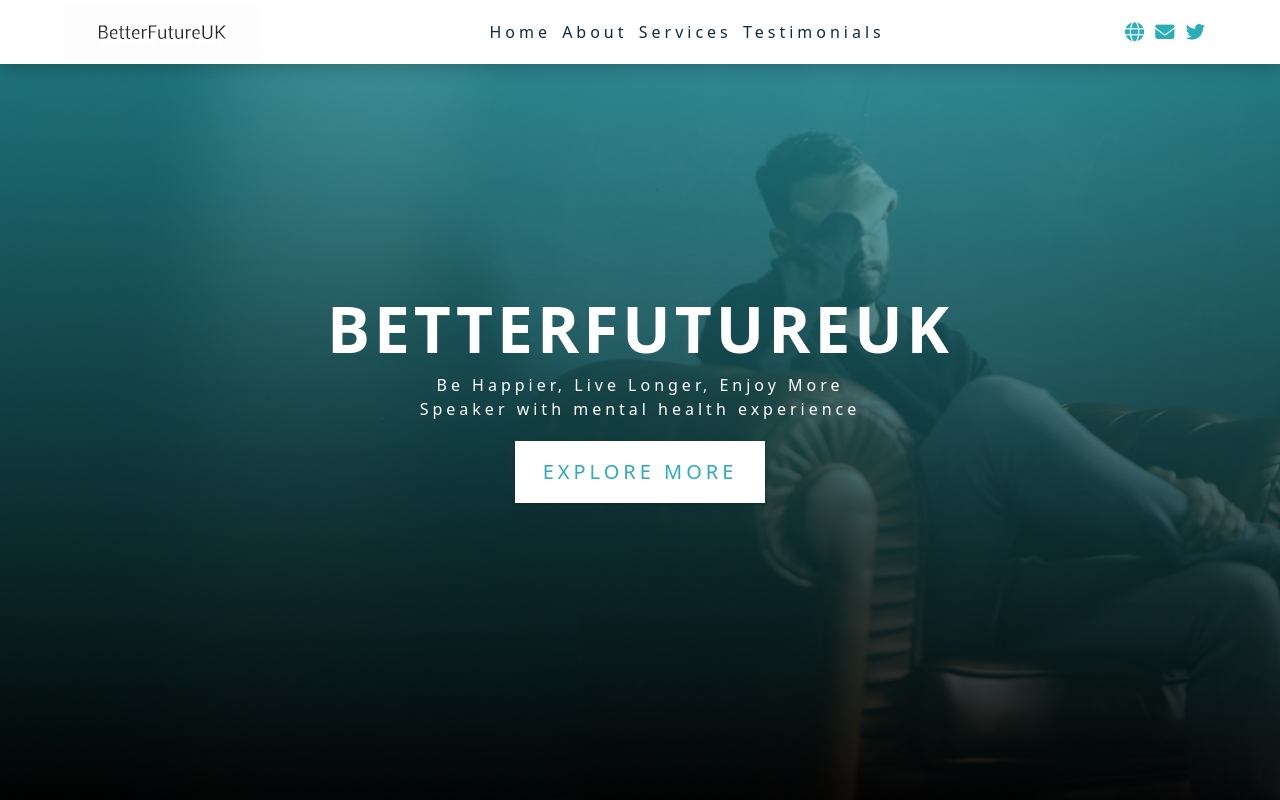
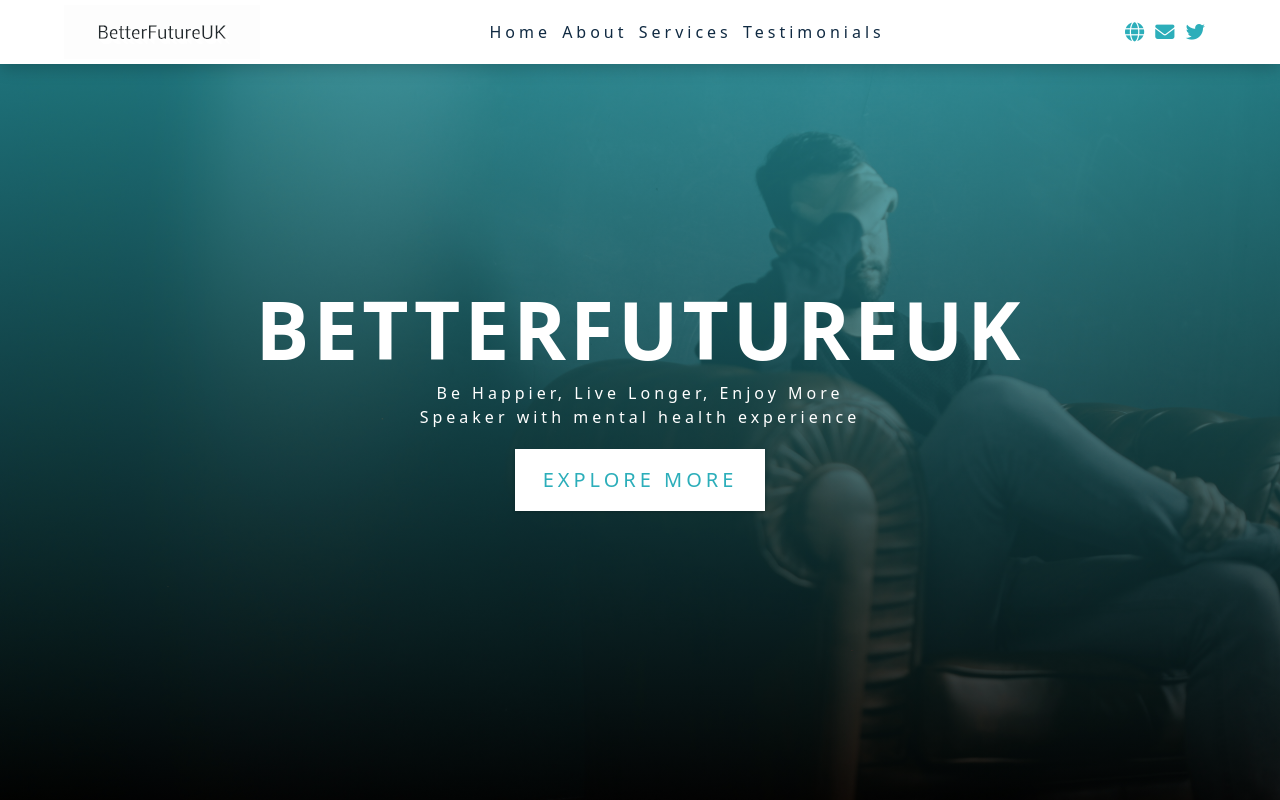
Before and after one commit to killerbean3/BetterFutureUK-React, a React (Create React App) app: page / in a window 1280 px wide. Shown: the top 800 px of the page. Built offline with nearby package versions, Linux system fonts and the light colour scheme.

Commit message:
update for mobile

```diff
--- a/src/data.js
+++ b/src/data.js
@@ -5,11 +5,11 @@ export const pageLinks = [
   { id: 4, href: "#test", text: "testimonials" },
 ];
 export const socialLinks = [
-  { id: 1, href: "https://www.twitter.com", icon: "fas fa-globe" },
+  { id: 1, href: "https://betterfutureuk.com", icon: "fas fa-globe" },
   { id: 2, href: "mailto:info@betterfutureuk.com", icon: "fas fa-envelope" },
   {
     id: 3,
-    href: "https://www.twitter.com",
+    href: "https://x.com/betterfuturedom",
     icon: "fa-brands fa-twitter",
   },
 ];
--- a/src/index.css
+++ b/src/index.css
@@ -185,6 +185,7 @@ Hero
 }
 .hero-banner h1 {
   text-transform: uppercase;
+  font-size: large;
 }
 .hero-banner p {
   max-width: 35rem;
@@ -214,6 +215,10 @@ Hero
   }
   .hero-banner p {
     max-width: 45rem;
+  }
+  .hero-banner h1 {
+    text-transform: uppercase;
+    font-size: 5rem;
   }
 }
 /*
```
